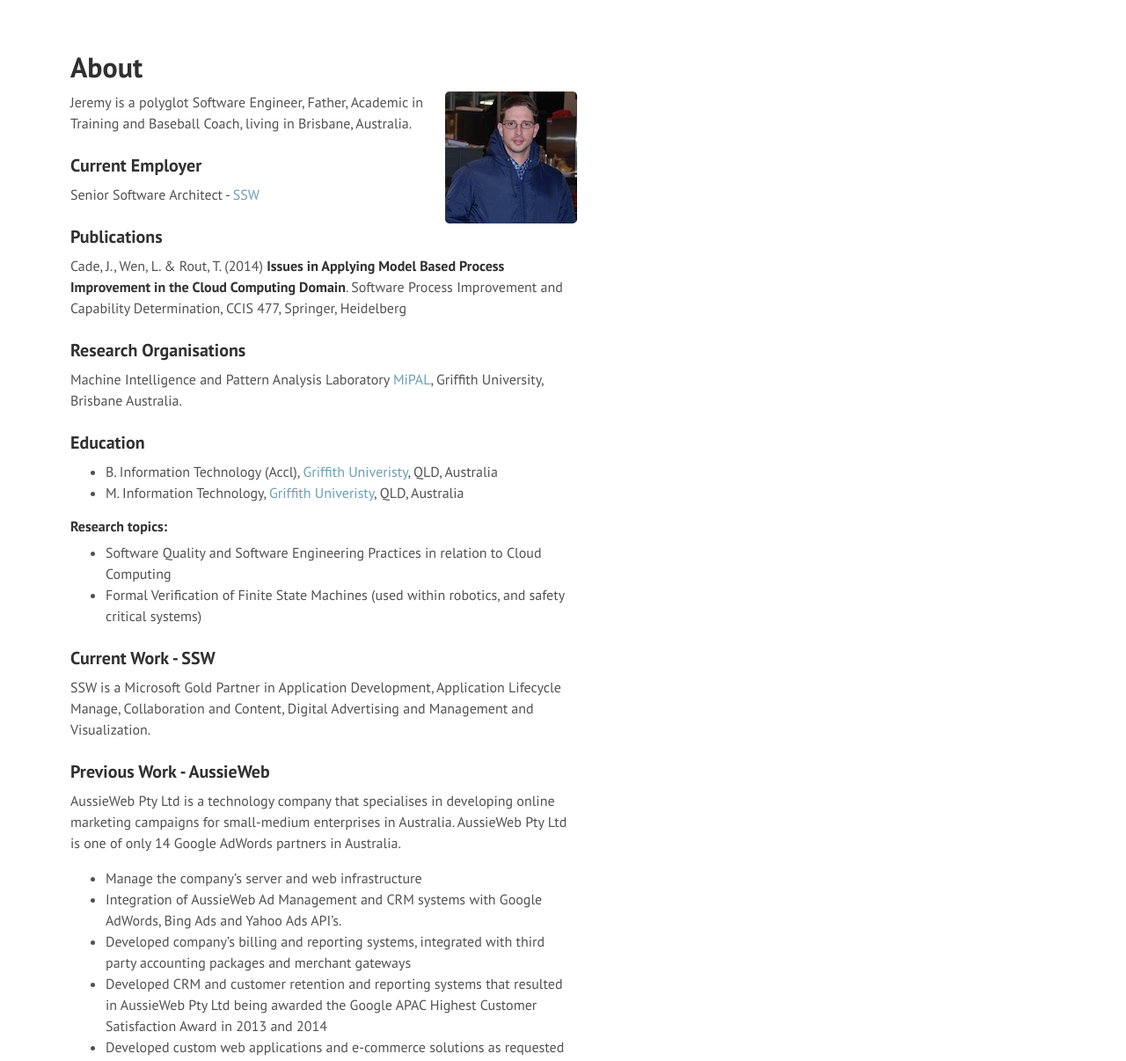
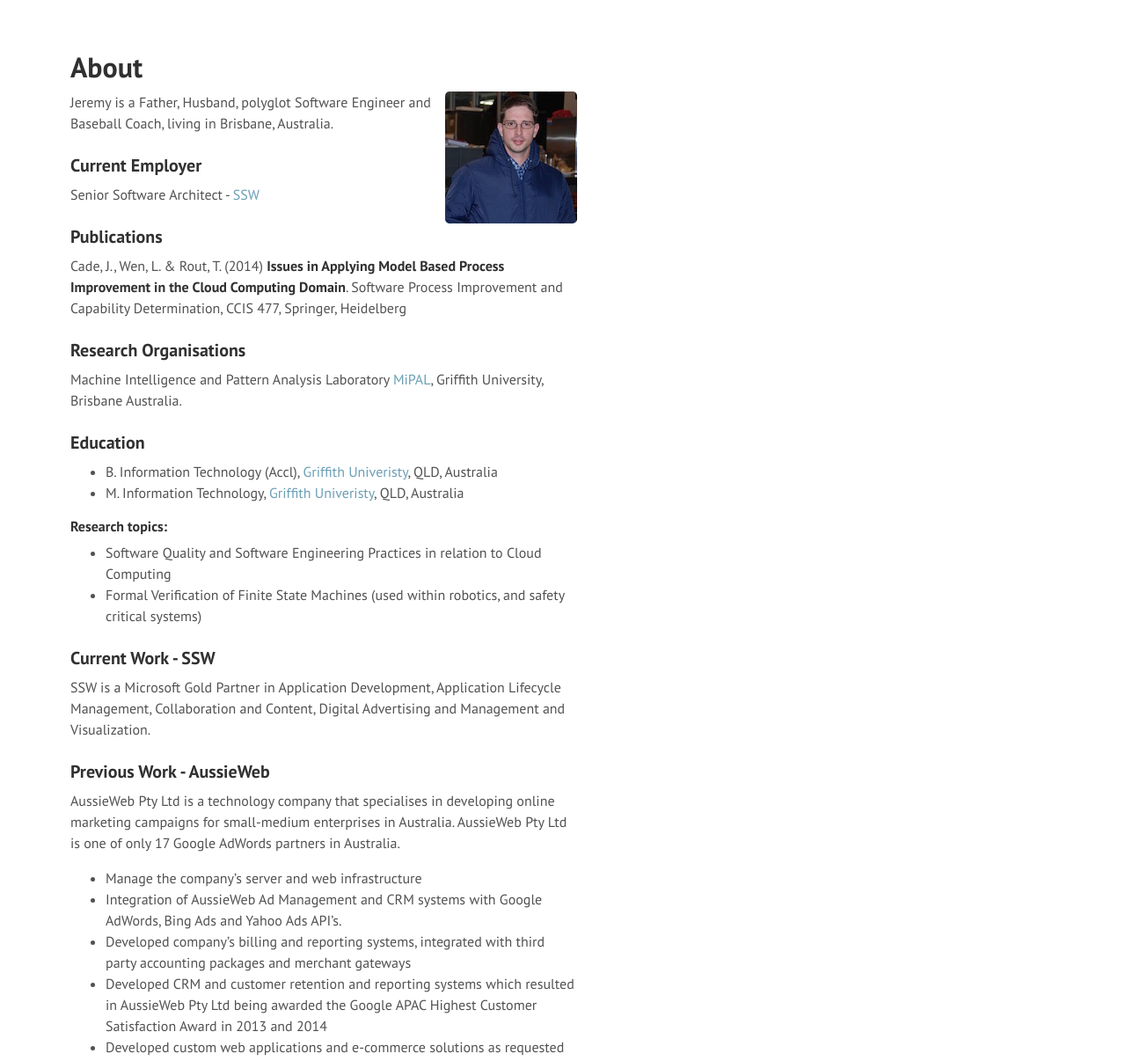
Before and after one commit to JeremyCade/jeremycade.github.io, a Jekyll site: the page built from about.md, in a window 1280 px wide. Shown: the part 124-1330 px from the top of the page at 88% size. Built offline with Jekyll 4.4.1, drawn with Linux system fonts in a browser that asks for light colours; Markdown is read by kramdown in place of the engine named in the settings.

Commit message:
Updated About, CV and urls in images

```diff
--- a/about.md
+++ b/about.md
@@ -4,7 +4,7 @@
 ---
 
 <img src="../images/JeremyCa.jpg" title="Jeremy Cade" class="right">
-Jeremy is a polyglot Software Engineer, Father, Academic in Training and Baseball Coach, living in Brisbane, Australia.
+Jeremy is a Father, Husband, polyglot Software Engineer and Baseball Coach, living in Brisbane, Australia.
 
 ### Current Employer
 Senior Software Architect - [SSW](http://www.ssw.com.au)
@@ -24,15 +24,15 @@
 - Formal Verification of Finite State Machines (used within robotics, and safety critical systems)
 
 ### Current Work - SSW
-SSW is a Microsoft Gold Partner in Application Development, Application Lifecycle Manage, Collaboration and Content, Digital Advertising and Management and Visualization.
+SSW is a Microsoft Gold Partner in Application Development, Application Lifecycle Management, Collaboration and Content, Digital Advertising and Management and Visualization.
 
 ### Previous Work - AussieWeb
-AussieWeb Pty Ltd is a technology company that specialises in developing online marketing campaigns for small-medium enterprises in Australia. AussieWeb Pty Ltd is one of only 14 Google AdWords partners in Australia.
+AussieWeb Pty Ltd is a technology company that specialises in developing online marketing campaigns for small-medium enterprises in Australia. AussieWeb Pty Ltd is one of only 17 Google AdWords partners in Australia.
 
 - Manage the company's server and web infrastructure
 - Integration of AussieWeb Ad Management and CRM systems with Google AdWords, Bing Ads and Yahoo Ads API's.
 - Developed company's billing and reporting systems, integrated with third party accounting packages and merchant gateways
-- Developed CRM and customer retention and reporting systems that resulted in AussieWeb Pty Ltd being awarded the Google APAC Highest Customer Satisfaction Award in 2013 and 2014
+- Developed CRM and customer retention and reporting systems which resulted in AussieWeb Pty Ltd being awarded the Google APAC Highest Customer Satisfaction Award in 2013 and 2014
 - Developed custom web applications and e-commerce solutions as requested by clients
 - Manage client advertising accounts with Google AdWords and Bing Ads.
 
```
Also changed, not shown: _posts/2010-08-23-knowledge-areas-for-it-project-management.md (renamed from _posts/2010-08-23-mnowledge-areas-for-it-project-management.md, +1 -1 lines), _posts/2013-12-10-generating-page-slugs-in-t-sql.md (+20 -20 lines), _posts/2015-08-07-dnu-restore-broken-687.md (+2 -2 lines), _posts/2015-08-16-dnvm-update-self.md (+2 -2 lines), curriculum_vitae.md (+2 -2 lines).
